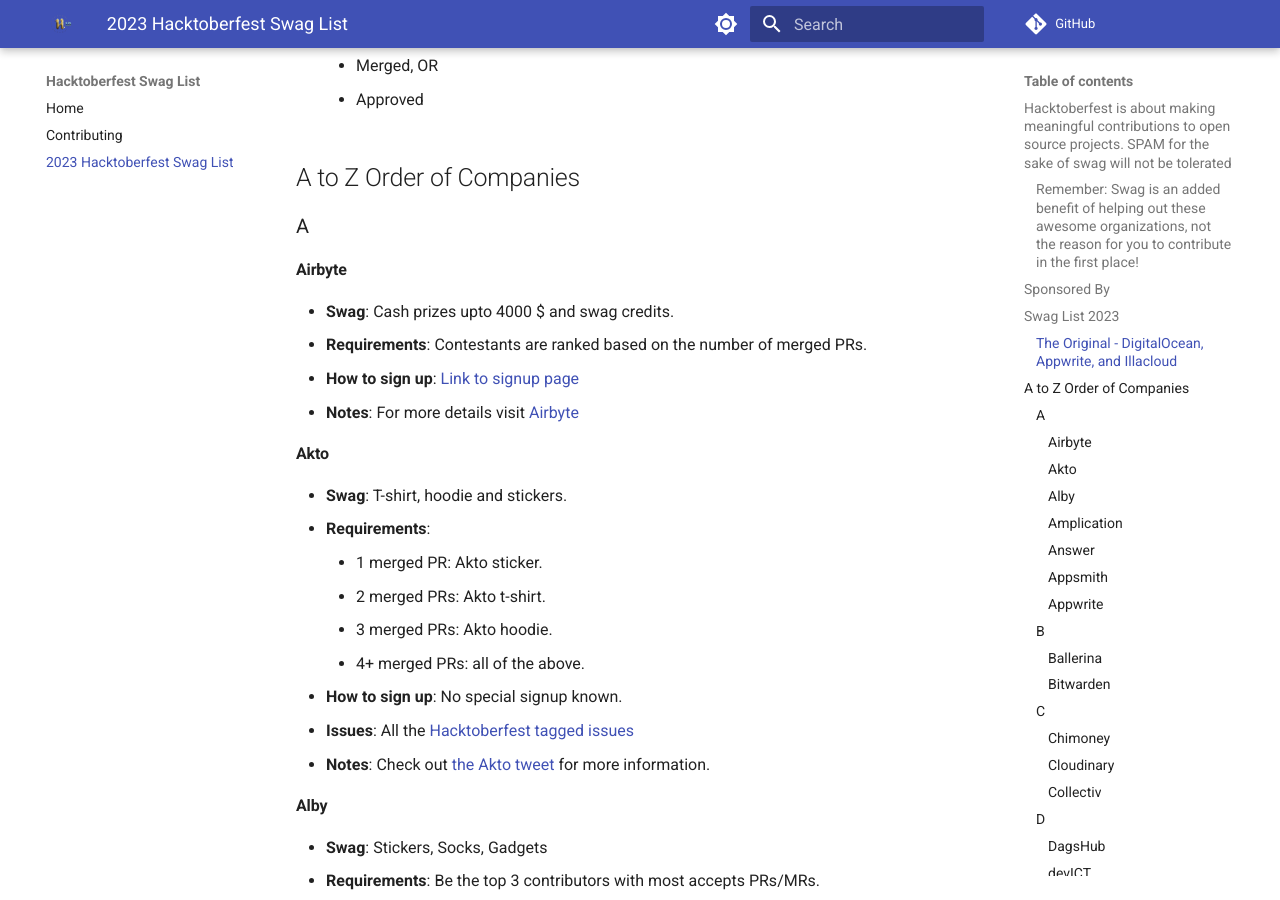
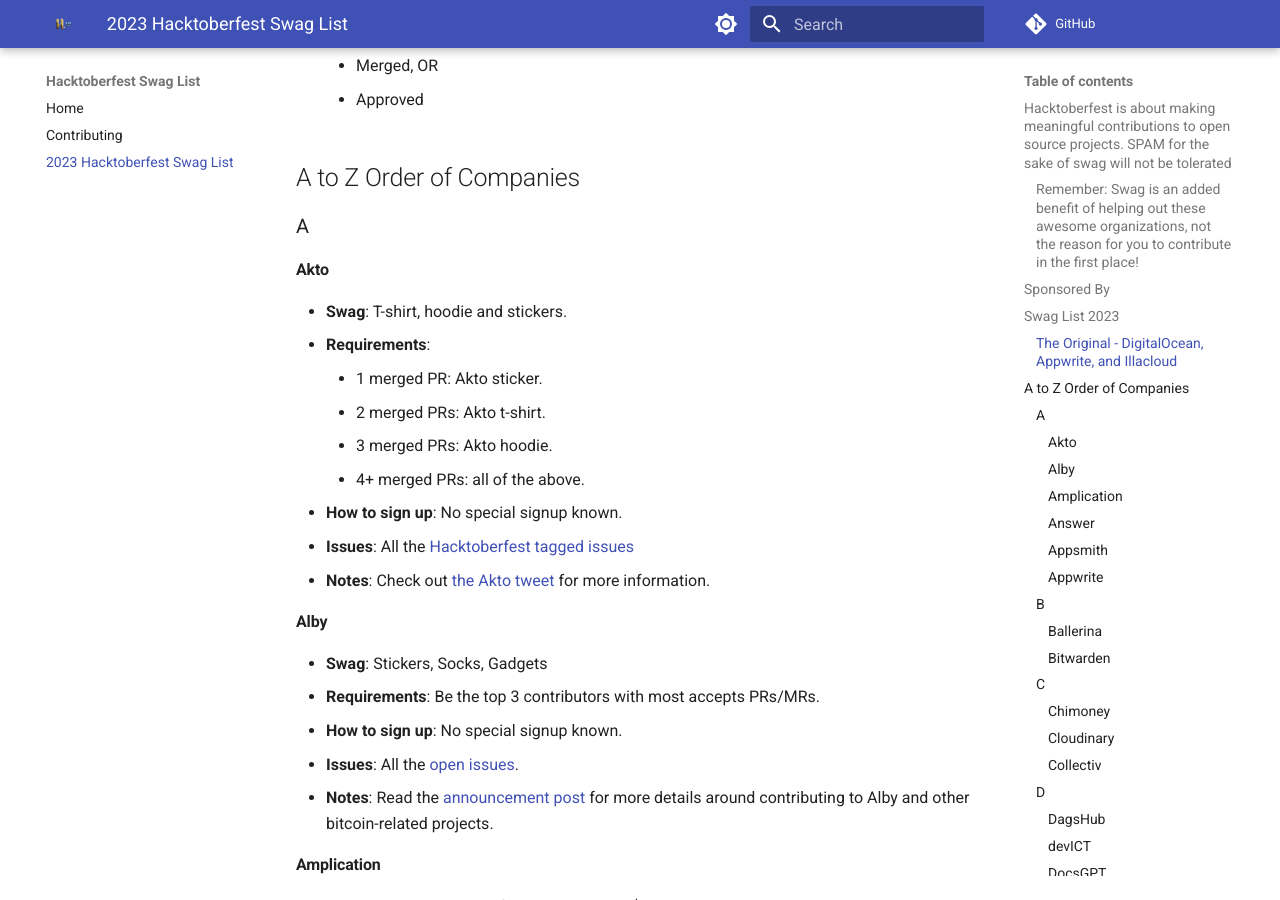
Before and after one commit to crweiner/hacktoberfest-swag-list, an MkDocs documentation site: the page built from docs/list.md, in a window 1280 px wide and 900 px high, scrolled down 1170 px. Built offline with MkDocs 1.6.1 and Material for MkDocs 9.7.7, drawn with Linux system fonts in a browser that asks for light colours; plug-ins that fetch from the network failed and are left out; comment, search, counter and statistics services are not loaded.

```diff
--- a/docs/list.md
+++ b/docs/list.md
@@ -37,13 +37,6 @@
 ## A to Z Order of Companies
 
 ### A
-
-#### **Airbyte**
-
-- **Swag**: Cash prizes upto 4000 $ and swag credits.
-- **Requirements**: Contestants are ranked based on the number of merged PRs.
-- **How to sign up**: [Link to signup page](https://hashnode.com/hackathons/airbyte#participate)
-- **Notes**: For more details visit [Airbyte](https://airbyte.com/blog/announcing-airbytes-tentaculous-hacktoberfest-2023-edition)
 
 #### **Akto**
 
```
